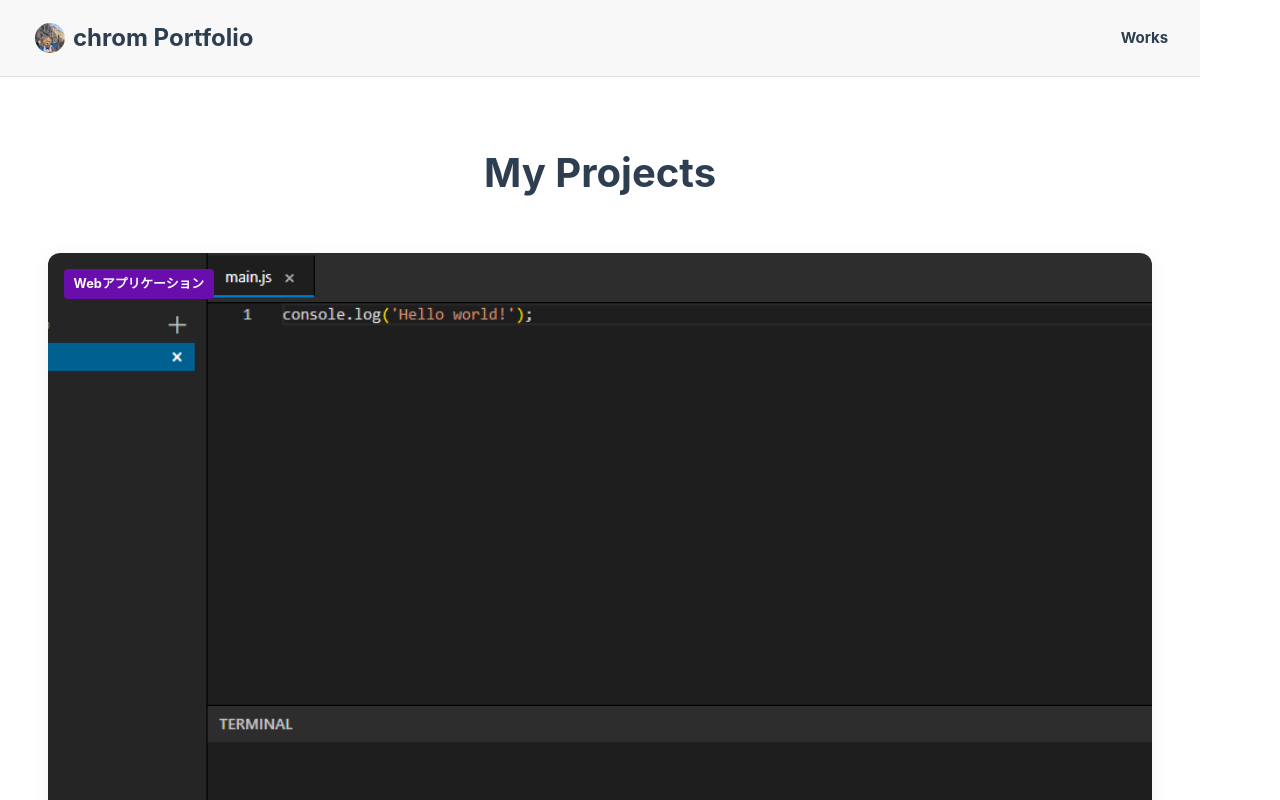
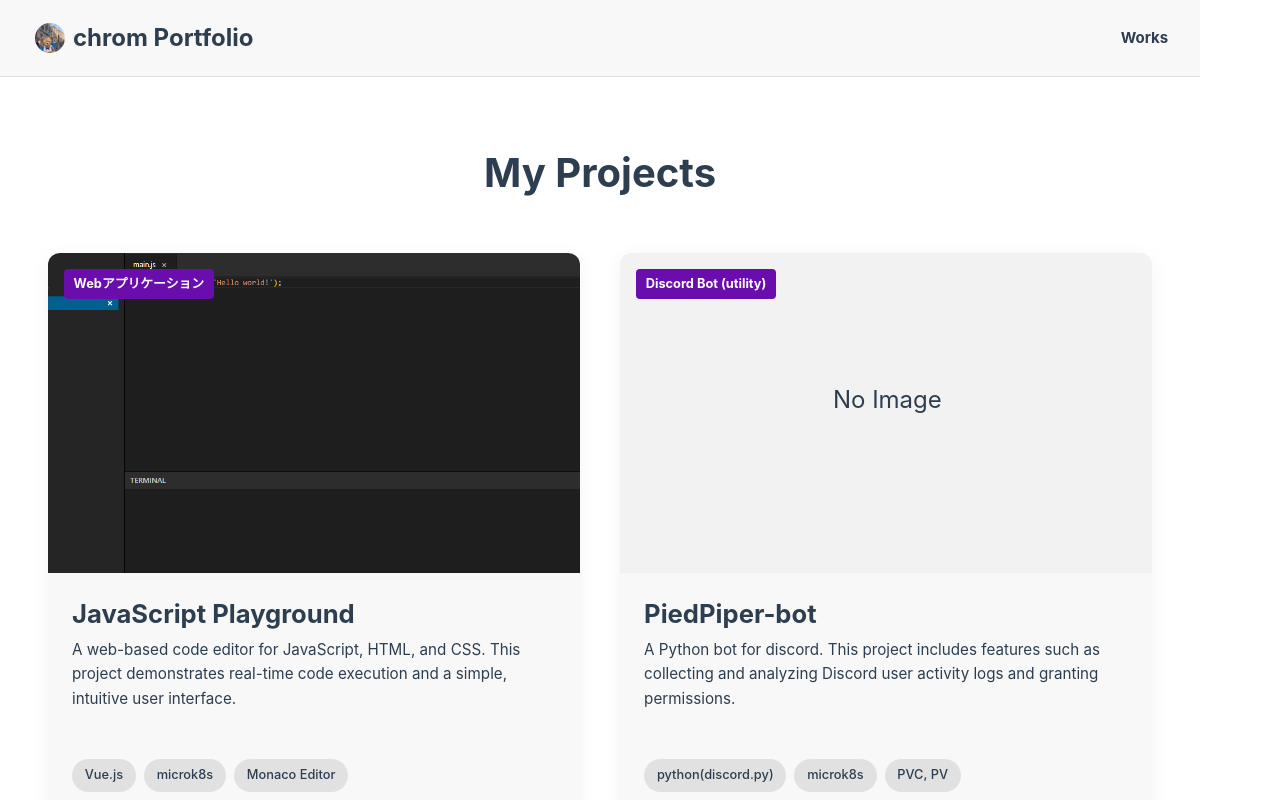
Before and after one commit to chrom9103/Portfolio-site, a Vue app: page /works in a window 1280 px wide. Shown: the top 800 px of the page. Built offline with nearby package versions, Linux system fonts and the light colour scheme.

Commit message:
add Page.vue 新しいプロジェクト「PiedPiper-bot」を追加

```diff
--- a/src/components/works/Page.vue
+++ b/src/components/works/Page.vue
@@ -27,6 +27,17 @@ const works = [
     '/works/スクリーンショット 2025-09-15 180030.png',
     '/works/playground',
     'https://github.com/chrom9103/JS_online-editer'
+  ),
+  new Work(
+    2,
+    'PiedPiper-bot',
+    'Discord Bot (utility)',
+    'A Python bot for discord. This project includes features such as collecting and analyzing Discord user activity logs and granting permissions.',
+    ['python(discord.py)', 'microk8s', 'PVC, PV'],
+    ['リアルタイムコード実行', '直感的なUI'],
+    null,
+    null,
+    'https://github.com/chrom9103/PiedPiper_bot'
   )
 ]
 </script>
```
